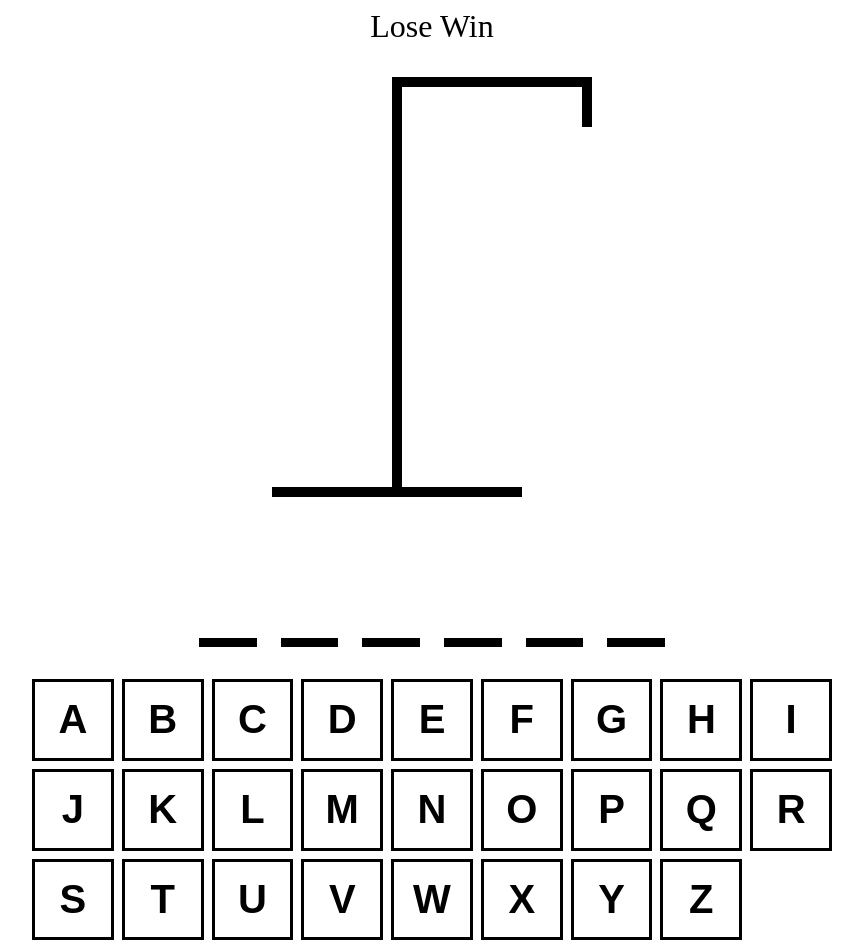
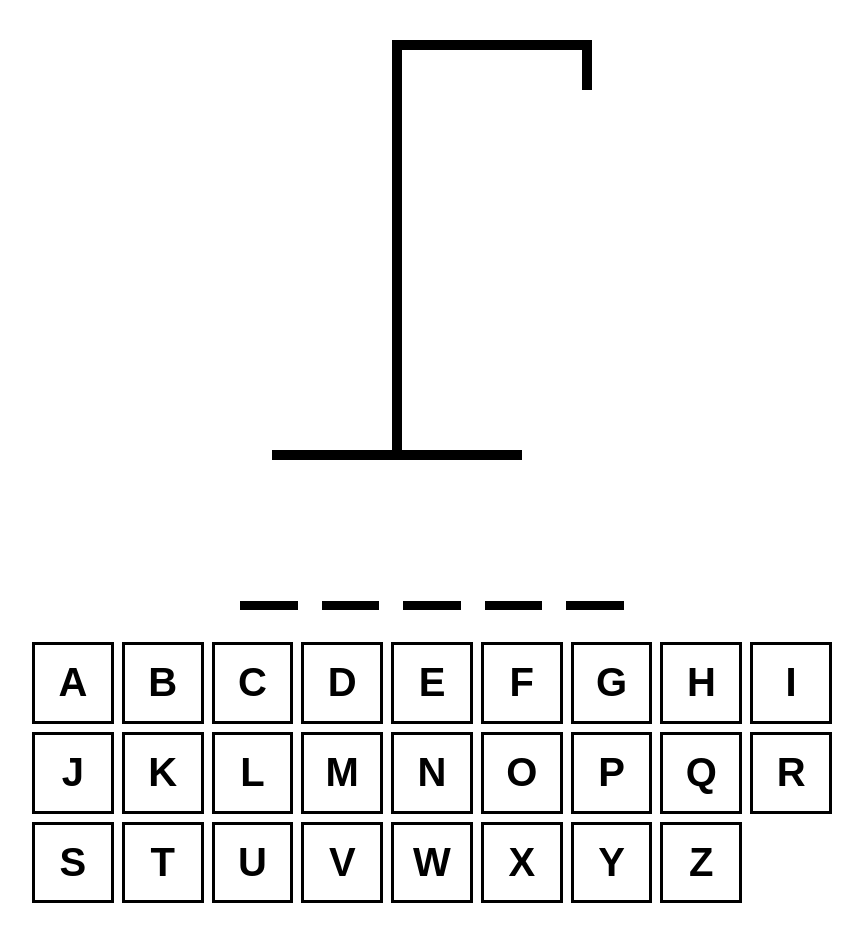
Before and after one commit to Caradrian14/hangman-react-ts, a React (Vite) app: page / in a window 1280 px wide. Shown: the whole page, without its empty margins (208-1071 px from the left). After the commit the page ends 911 px from the top, so only its background shows below. Built offline with nearby package versions, Linux system fonts and the light colour scheme.

Commit message:
[add] review de las cosas que faltan

```diff
--- a/src/App.tsx
+++ b/src/App.tsx
@@ -4,11 +4,13 @@ import { HangmanDrawing } from "./HangmanDrawing.tsx";
 import { HangmanWord } from "./HangmanWord.tsx";
 import { Keyboard } from "./Keyboard.tsx";
 
+function getWord() {
+      return words[Math.floor(Math.random() * words.length)]
+}
+
 function App() {
   // obtenemos las palabras del listado
-  const [wordToGuess, setWordToGuess] = useState(() => {
-    return words[Math.floor(Math.random() * words.length)]
-  });
+  const [wordToGuess, setWordToGuess] = useState(getWord);
 
 
   const [guessedLetters, setGuessedLetters] = useState<string[]>([])
@@ -17,11 +19,16 @@ function App() {
     letter => !wordToGuess.includes(letter)
   )
 
+  const isLoser = incorrectLetters.length >= 6
+  const isWinner = wordToGuess
+    .split("")
+    .every(letter => guessedLetters.includes(letter))
+
   const addGuessedLetter = useCallback((letter: string) => {
     if(guessedLetters.includes(letter)) return
 
     setGuessedLetters(currentletter => [...currentletter, letter])
-  }, [guessedLetters])
+  }, [guessedLetters, isWinner, isLoser])
   // Funcion no necesaria
   // function addGuessedLetter(letter: string) {
   //   if(guessedLetters.includes(letter)) return
@@ -34,12 +41,10 @@ useEffect(() => {
   const handle = (e: KeyboardEvent) => {
     const key = e.key;
     // Verifica si la tecla presionada es una letra entre 'a' y 'z'
-    if (!key.match(/^[a-z]$/)) return;
-
-    // Evita el comportamiento por defecto del evento
-    e.preventDefault();
-    // Llama a la función addGuessedLetter con la tecla presionada
-    addGuessedLetter(key);
+    if (key !== "Enter") return;
+    e.preventDefault()
+    setGuessedLetters([])
+    setWordToGuess(getWord())
   };
 
   // Añade el manejador de eventos al documento
@@ -66,18 +71,19 @@ useEffect(() => {
         fontSize: "2rem",
         textAlign: "center"
       }}>
-        Lose
-        Win
+        {isWinner && "Winner! Refresh to continue"}
+        {isLoser && "Sorry, you lose. Refresh to continue"}
       </div>
 
       <HangmanDrawing numberOfGuesses = {incorrectLetters.length} />
-      <HangmanWord guessedLetters={guessedLetters} wordToGuess={wordToGuess} />
+      <HangmanWord reveal={isLoser}
+      guessedLetters={guessedLetters} wordToGuess={wordToGuess} />
       <div style={{alignSelf: "stretch"}}>
         <Keyboard
-        activeLetters={guessedLetters.filter(letter => wordToGuess.includes(letter))}
-
-        inactiveLetters = {incorrectLetters}
-        addGuessedLetter={addGuessedLetter}
+          activeLetters={guessedLetters.filter(letter => wordToGuess.includes(letter))}
+          inactiveLetters = {incorrectLetters}
+          disabled = {isWinner || isLoser}
+          addGuessedLetter={addGuessedLetter}
         />
       </div>
 
--- a/src/HangmanWord.tsx
+++ b/src/HangmanWord.tsx
@@ -1,9 +1,10 @@
 type HangmanDrawingProps = {
+    reveal?: boolean
     guessedLetters: string[]
     wordToGuess:string
 }
 
-export function HangmanWord({ guessedLetters, wordToGuess}: HangmanDrawingProps){
+export function HangmanWord({ reveal=false, guessedLetters, wordToGuess}: HangmanDrawingProps){
     //const word = "test"
     //const guessedLetters = ["t", "e", "g"]
     return <div style={{
@@ -17,7 +18,8 @@ export function HangmanWord({ guessedLetters, wordToGuess}: HangmanDrawingProps)
             {wordToGuess.split("").map((    letter, index) => (
                 <span style={{ borderBottom: ".1em solid  black"}} key={index}>
                     <span style={{
-                        visibility: guessedLetters.includes(letter) ? "visible": "hidden",
+                        visibility: guessedLetters.includes(letter) || reveal ? "visible": "hidden",
+                        color: !guessedLetters.includes(letter) &&  reveal ? "red": "black"
                     }}>
                         {letter}
                         </span>
--- a/src/Keyboard.tsx
+++ b/src/Keyboard.tsx
@@ -30,12 +30,13 @@ const KEYS = [
 ]
 
 type keyBoardProps = {
+    disabled: boolean
     activeLetters: string[]
     inactiveLetters: string []
     addGuessedLetter: (letter: string) => void
 }
 
-export function Keyboard({activeLetters, inactiveLetters, addGuessedLetter}: keyBoardProps){
+export function Keyboard({activeLetters, inactiveLetters, disabled= false, addGuessedLetter}: keyBoardProps){
     return <div style={{
         display: "grid",
         gridTemplateColumns: "repeat(auto-fit, minmax(75px, 1fr))",
@@ -47,7 +48,7 @@ export function Keyboard({activeLetters, inactiveLetters, addGuessedLetter}: key
             return <button onClick={() => addGuessedLetter}
             className={`${styles.btn} ${isActive ? styles.active : ""}
             ${isInactive ? styles.inactive : ""}`}
-            disabled
+            disabled={isInactive || isActive || disabled}
             key={key}>
                 {key}
             </button>
```
